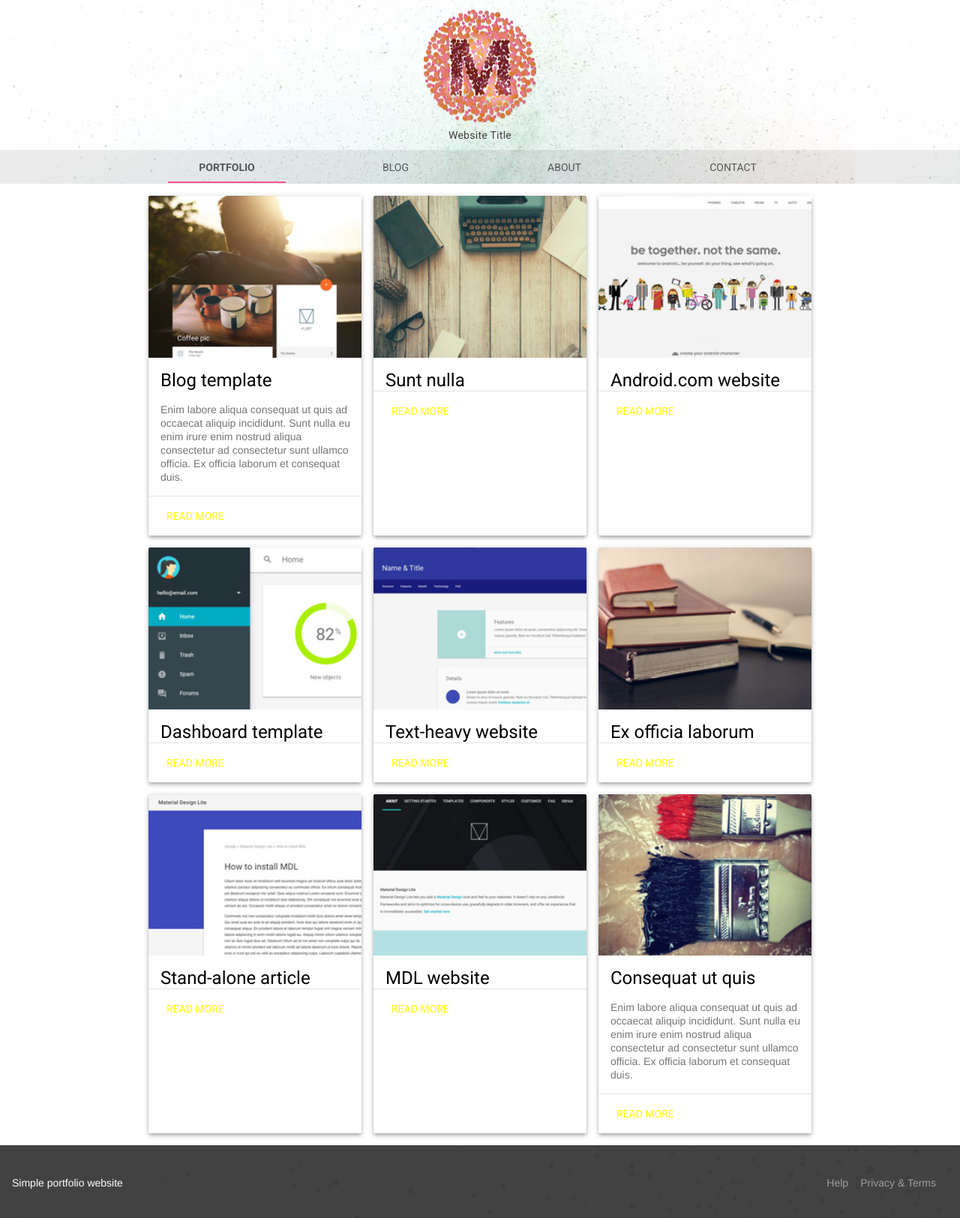
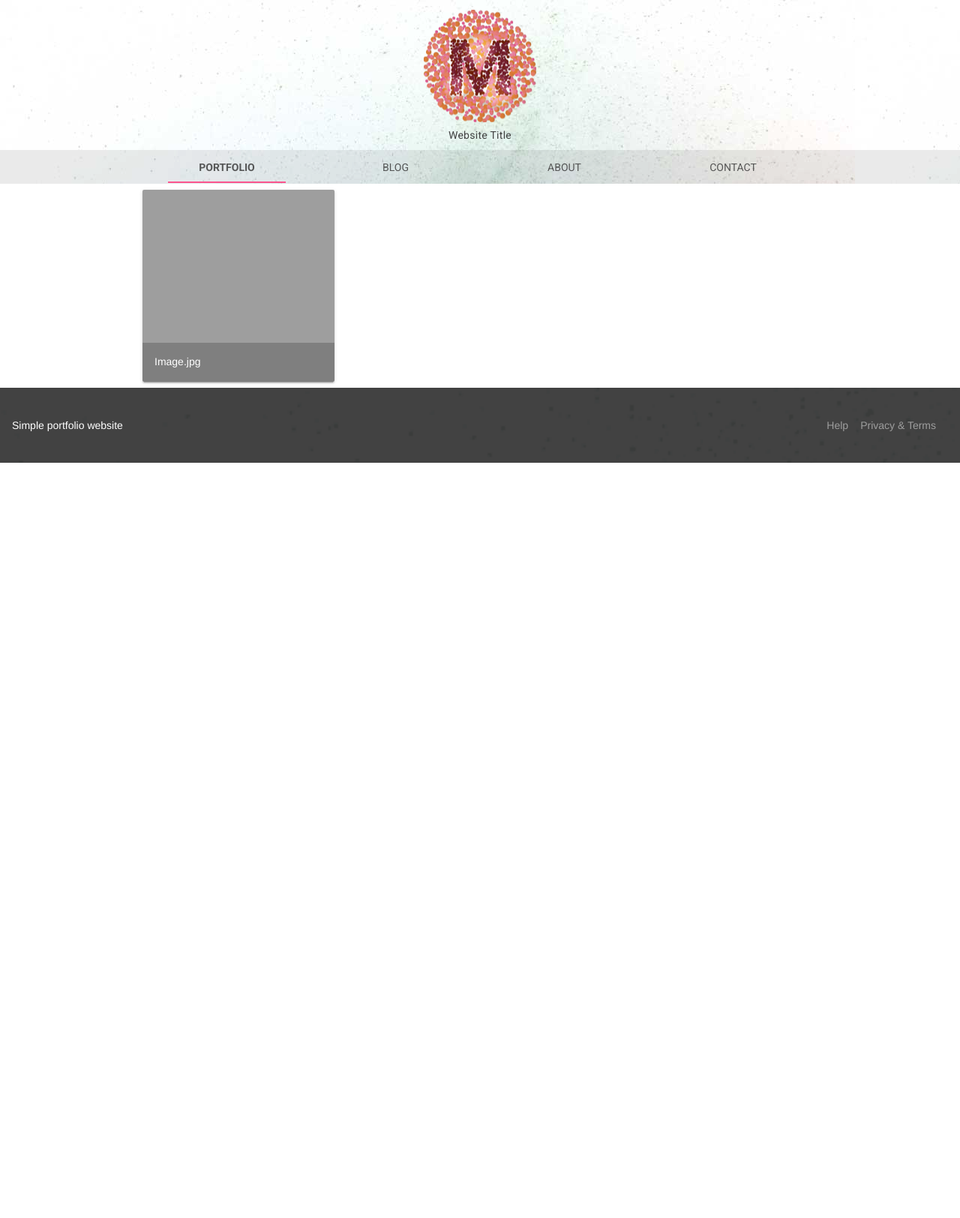
Before and after one commit to slothgamez/fireplex.github.io, a Jekyll site: the page index.html, which Jekyll copies as it is, in a window 1280 px wide. Shown: the top 1624 px of the page at 75% size. Built offline with Jekyll 4.4.1, drawn with Linux system fonts in a browser that asks for light colours; nearby versions of some CDN libraries; grey boxes are pictures that could not be loaded.

Commit message:
Update index.html

```diff
--- a/index.html
+++ b/index.html
@@ -59,110 +59,29 @@
         </div>
         <main class="mdl-layout__content">
             <div class="mdl-grid portfolio-max-width">
-                <div class="mdl-cell mdl-card mdl-shadow--4dp portfolio-card">
-                    <div class="mdl-card__media">
-                        <img class="article-image" src=" images/example-work01.jpg" border="0" alt="">
-                    </div>
-                    <div class="mdl-card__title">
-                        <h2 class="mdl-card__title-text">Blog template</h2>
-                    </div>
-                    <div class="mdl-card__supporting-text">
-                        Enim labore aliqua consequat ut quis ad occaecat aliquip incididunt. Sunt nulla eu enim irure enim nostrud aliqua consectetur ad consectetur sunt ullamco officia. Ex officia laborum et consequat duis.
-                    </div>
-                    <div class="mdl-card__actions mdl-card--border">
-                        <a class="mdl-button mdl-button--colored mdl-js-button mdl-js-ripple-effect mdl-button--accent" href="portfolio-example01.html">Read more</a>
-                    </div>
-                </div>
-                <div class="mdl-cell mdl-card mdl-shadow--4dp portfolio-card">
-                    <div class="mdl-card__media">
-                        <img class="article-image" src=" images/example-work07.jpg" border="0" alt="">
-                    </div>
-                    <div class="mdl-card__title">
-                        <h2 class="mdl-card__title-text">Sunt nulla</h2>
-                    </div>
-                    <div class="mdl-card__actions mdl-card--border">
-                        <a class="mdl-button mdl-button--colored mdl-js-button mdl-js-ripple-effect mdl-button--accent" href="portfolio-example01.html">Read more</a>
-                    </div>
-                </div>
-                <div class="mdl-cell mdl-card mdl-shadow--4dp portfolio-card">
-                    <div class="mdl-card__media">
-                        <img class="article-image" src=" images/example-work02.jpg" border="0" alt="">
-                    </div>
-                    <div class="mdl-card__title">
-                        <h2 class="mdl-card__title-text">Android.com website</h2>
-                    </div>
-                    <div class="mdl-card__actions mdl-card--border">
-                        <a class="mdl-button mdl-button--colored mdl-js-button mdl-js-ripple-effect mdl-button--accent" href="portfolio-example01.html">Read more</a>
-                    </div>
-                </div>
-                <div class="mdl-cell mdl-card mdl-shadow--4dp portfolio-card">
-                    <div class="mdl-card__media">
-                        <img class="article-image" src=" images/example-work03.jpg" border="0" alt="">
-                    </div>
-                    <div class="mdl-card__title">
-                        <h2 class="mdl-card__title-text">Dashboard template</h2>
-                    </div>
-                    <div class="mdl-card__actions mdl-card--border">
-                        <a class="mdl-button mdl-button--colored mdl-js-button mdl-js-ripple-effect mdl-button--accent" href="portfolio-example01.html">Read more</a>
-                    </div>
-                </div>
-                <div class="mdl-cell mdl-card mdl-shadow--4dp portfolio-card">
-                    <div class="mdl-card__media">
-                        <img class="article-image" src=" images/example-work04.jpg" border="0" alt="">
-                    </div>
-                    <div class="mdl-card__title">
-                        <h2 class="mdl-card__title-text">Text-heavy website</h2>
-                    </div>
-                    <div class="mdl-card__actions mdl-card--border">
-                        <a class="mdl-button mdl-button--colored mdl-js-button mdl-js-ripple-effect mdl-button--accent" href="portfolio-example01.html">Read more</a>
-                    </div>
-                </div>
-                <div class="mdl-cell mdl-card mdl-shadow--4dp portfolio-card">
-                    <div class="mdl-card__media">
-                        <img class="article-image" src=" images/example-work08.jpg" border="0" alt="">
-                    </div>
-                    <div class="mdl-card__title">
-                        <h2 class="mdl-card__title-text">Ex officia laborum</h2>
-                    </div>
-                    <div class="mdl-card__actions mdl-card--border">
-                        <a class="mdl-button mdl-button--colored mdl-js-button mdl-js-ripple-effect mdl-button--accent" href="portfolio-example01.html">Read more</a>
-                    </div>
-                </div>
-                <div class="mdl-cell mdl-card mdl-shadow--4dp portfolio-card">
-                    <div class="mdl-card__media">
-                        <img class="article-image" src=" images/example-work05.jpg" border="0" alt="">
-                    </div>
-                    <div class="mdl-card__title">
-                        <h2 class="mdl-card__title-text">Stand-alone article</h2>
-                    </div>
-                    <div class="mdl-card__actions mdl-card--border">
-                        <a class="mdl-button mdl-button--colored mdl-js-button mdl-js-ripple-effect mdl-button--accent" href="portfolio-example01.html">Read more</a>
-                    </div>
-                </div>
-                <div class="mdl-cell mdl-card mdl-shadow--4dp portfolio-card">
-                    <div class="mdl-card__media">
-                        <img class="article-image" src=" images/example-work06.jpg" border="0" alt="">
-                    </div>
-                    <div class="mdl-card__title">
-                        <h2 class="mdl-card__title-text">MDL website</h2>
-                    </div>
-                    <div class="mdl-card__actions mdl-card--border">
-                        <a class="mdl-button mdl-button--colored mdl-js-button mdl-js-ripple-effect mdl-button--accent" href="portfolio-example01.html">Read more</a>
-                    </div>
-                </div>
-                <div class="mdl-cell mdl-card mdl-shadow--4dp portfolio-card">
-                    <div class="mdl-card__media">
-                        <img class="article-image" src=" images/example-work09.jpg" border="0" alt="">
-                    </div>
-                    <div class="mdl-card__title">
-                        <h2 class="mdl-card__title-text">Consequat ut quis</h2>
-                    </div>
-                    <div class="mdl-card__supporting-text">
-                        Enim labore aliqua consequat ut quis ad occaecat aliquip incididunt. Sunt nulla eu enim irure enim nostrud aliqua consectetur ad consectetur sunt ullamco officia. Ex officia laborum et consequat duis.
-                    </div>
-                    <div class="mdl-card__actions mdl-card--border">
-                        <a class="mdl-button mdl-button--colored mdl-js-button mdl-js-ripple-effect mdl-button--accent" href="portfolio-example01.html">Read more</a>
-                    </div>
+                <!-- Image card -->
+                <style>
+                .demo-card-image.mdl-card {
+                  width: 256px;
+                  height: 256px;
+                  background: url('../assets/demos/image_card.jpg') center / cover;
+                }
+                .demo-card-image > .mdl-card__actions {
+                  height: 52px;
+                  padding: 16px;
+                  background: rgba(0, 0, 0, 0.2);
+                }
+                .demo-card-image__filename {
+                  color: #fff;
+                  font-size: 14px;
+                  font-weight: 500;
+                }
+                </style>
+                <div class="demo-card-image mdl-card mdl-shadow--2dp">
+                  <div class="mdl-card__title mdl-card--expand"></div>
+                  <div class="mdl-card__actions">
+                    <span class="demo-card-image__filename">Image.jpg</span>
+                  </div>
                 </div>
             </div>
             <footer class="mdl-mini-footer">
```
